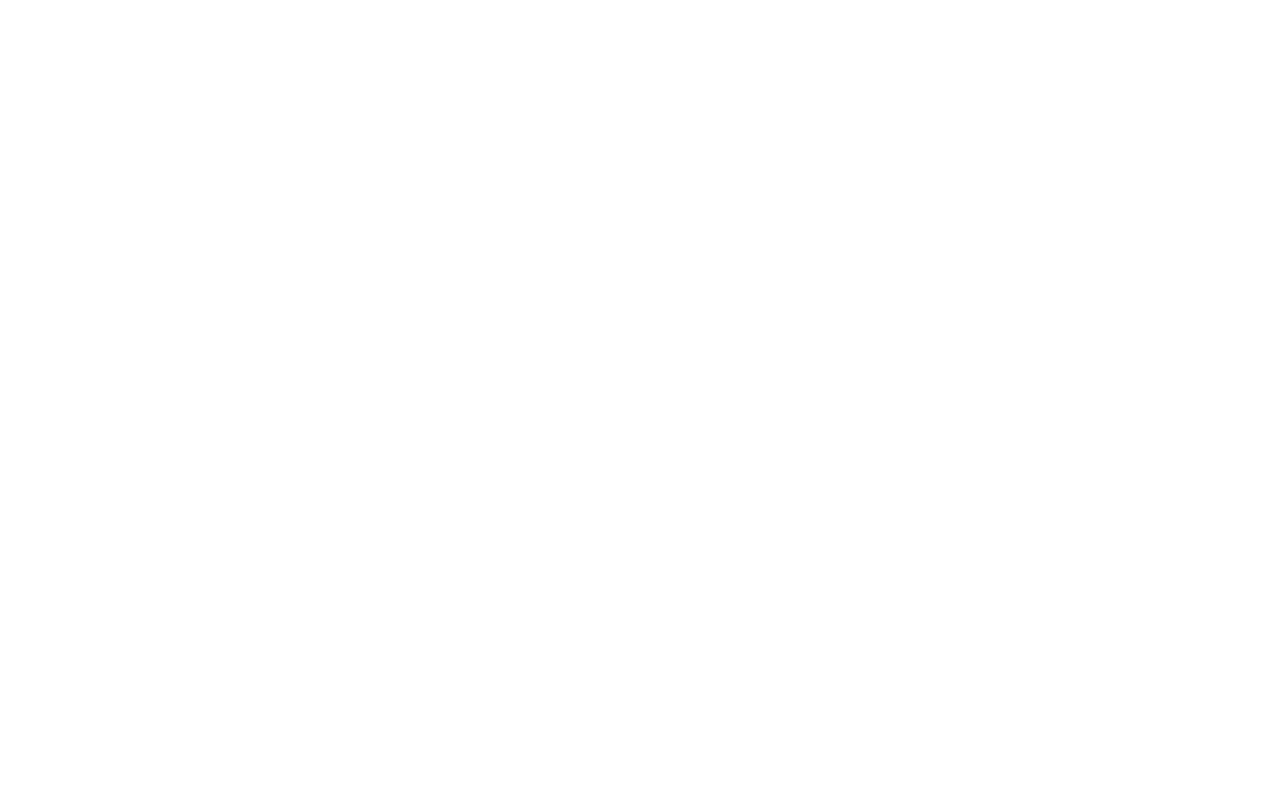
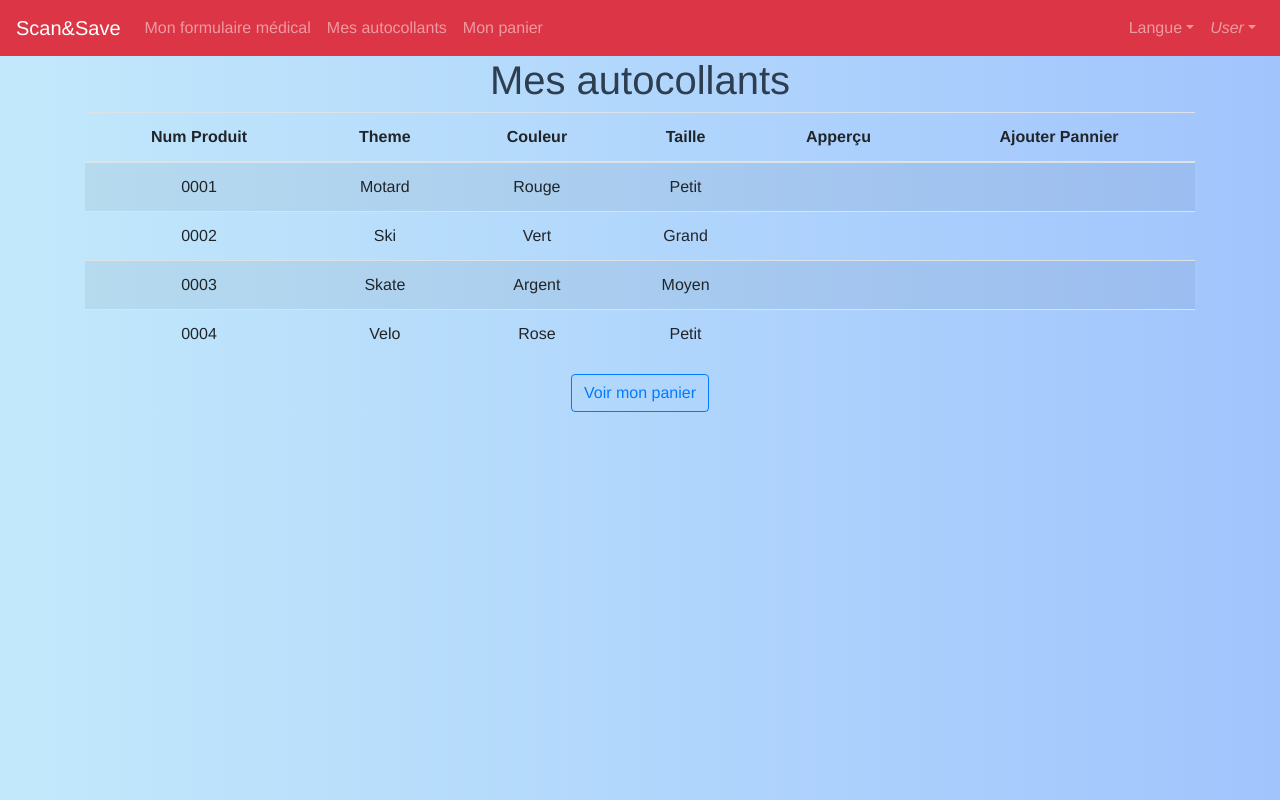
Before and after one commit to MatthieuLev/scanandsave, a Vue app: page /MesAutocollants in a window 1280 px wide. Built offline with nearby package versions, Linux system fonts and the light colour scheme.

Commit message:
US#13 Mes autocollants

```diff
--- a/src/router.js
+++ b/src/router.js
@@ -6,6 +6,7 @@ import Registration from './views/Registration.vue';
 import Medical_File from './views/Medical_File.vue';
 import Stickers from './views/create_stickers.vue';
 import Menu from './components/Menu.vue';
+import MesAutocollants from './views/MesAutocollants.vue';
 
 Vue.use(Router);
 
@@ -42,6 +43,11 @@ export default new Router({
       path: '/create_stickers',
       name: 'create_stickers',
       component: Stickers,
+    },
+    {
+      path: '/MesAutocollants',
+      name: 'MesAutocollants.vue',
+      component: MesAutocollants,
     }
   ],
 });
--- /dev/null
+++ b/src/views/MesAutocollants.vue
@@ -0,0 +1,35 @@
+<template>
+  <div>
+    <Menu></Menu>
+    <b-container>
+      <h1>Mes autocollants</h1>
+      <b-table striped hover :items="items"></b-table>
+      <b-button variant="outline-primary">Voir mon panier</b-button>
+  </b-container>
+  </div>
+
+</template>
+
+<script>
+  import Menu from '../components/Menu.vue';
+    export default {
+        name: "panier",
+        components: {
+        Menu,
+      },
+      data() {
+        return {
+          items: [
+            { NumProduit: '0001', Theme: 'Motard', Couleur: 'Rouge', Taille: 'Petit',Apperçu:'', AjouterPannier:'' },
+            { NumProduit: '0002', Theme: 'Ski', Couleur: 'Vert', Taille: 'Grand',Apperçu:'', AjouterPannier:'' },
+            { NumProduit: '0003', Theme: 'Skate', Couleur: 'Argent', Taille: 'Moyen',Apperçu:'', AjouterPannier:'' },
+            { NumProduit: '0004', Theme: 'Velo', Couleur: 'Rose', Taille: 'Petit', Apperçu:'', AjouterPannier:''}
+          ]
+        }
+    }
+    }
+</script>
+
+<style scoped>
+
+</style>
```
